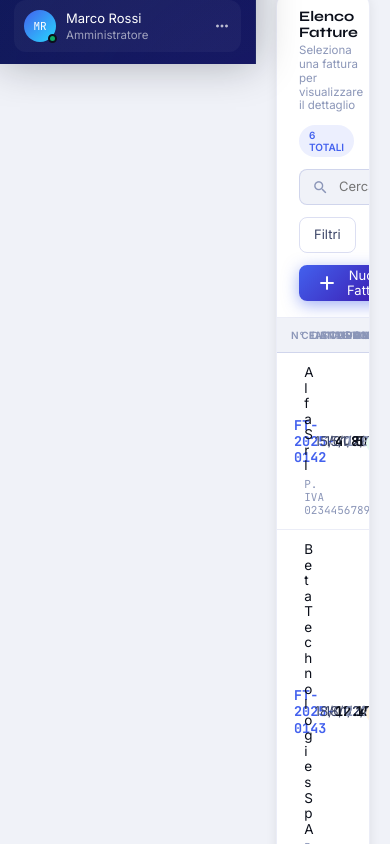
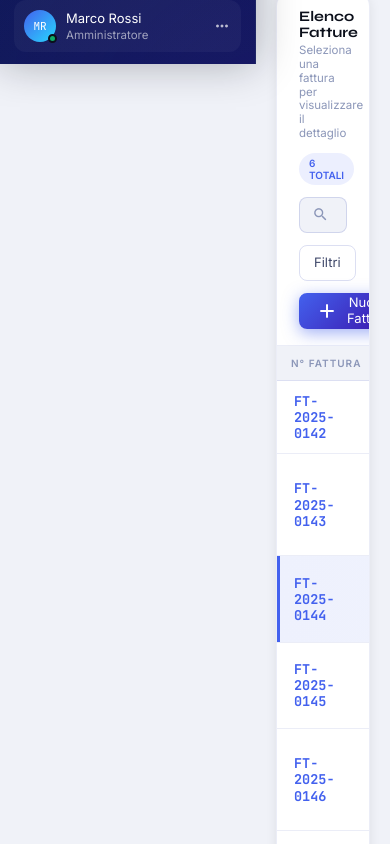
Before and after one commit to AdeleGiuff/test, an Angular app in the folder exo-erp/: page / in a window 390 px wide. Shown: the part 780-1624 px from the top of the page. Built offline with nearby package versions, Linux system fonts and the light colour scheme.

Commit message:
fix responsiveness lista fatture e dettaglio

```diff
--- a/exo-erp/src/app/features/invoice-page/invoice-page.component.html
+++ b/exo-erp/src/app/features/invoice-page/invoice-page.component.html
@@ -49,20 +49,22 @@
             <tbody>
                 @for (invoice of filteredInvoices; track invoice.id) {
                 <tr (click)="selectInvoice(invoice)" [class.selected]="selectedInvoice.id === invoice.id">
-                    <td class="invoice-id text-mono">{{ invoice.id }}</td>
+                    <td class="invoice-id text-mono" data-label="N° Fattura">{{ invoice.id }}</td>
 
-                    <td>
+                    <td data-label="Cliente">
                         <div class="customer-name text-body-lg">{{ invoice.customer }}</div>
                         <div class="customer-vat text-mono-sm">P. IVA {{ invoice.vatNumber }}</div>
                     </td>
 
-                    <td class="date-cell text-body-lg">{{ invoice.issueDate | date: 'dd/MM/yyyy' }}</td>
-                    <td class="date-cell text-body-lg">{{ invoice.dueDate | date: 'dd/MM/yyyy' }}</td>
-                    <td class="amount text-mono">{{ formatEuro(invoice.taxableAmount) }}</td>
-                    <td class="muted-amount text-mono">{{ formatEuro(invoice.vatAmount) }}</td>
-                    <td class="amount text-mono">{{ formatEuro(invoice.totalAmount) }}</td>
+                    <td class="date-cell text-body-lg" data-label="Data emissione">{{ invoice.issueDate | date:
+                        'dd/MM/yyyy' }}</td>
+                    <td class="date-cell text-body-lg" data-label="Scadenza">{{ invoice.dueDate | date: 'dd/MM/yyyy' }}
+                    </td>
+                    <td class="amount text-mono" data-label="Imponibile">{{ formatEuro(invoice.taxableAmount) }}</td>
+                    <td class="muted-amount text-mono" data-label="Iva">{{ formatEuro(invoice.vatAmount) }}</td>
+                    <td class="amount text-mono" data-label="Totale">{{ formatEuro(invoice.totalAmount) }}</td>
 
-                    <td>
+                    <td data-label="Stato">
                         <app-status-badge [status]="invoice.status" />
                     </td>
 
--- a/exo-erp/src/app/features/invoice-page/invoice-page.component.scss
+++ b/exo-erp/src/app/features/invoice-page/invoice-page.component.scss
@@ -106,10 +106,11 @@
 
 .table-wrap {
   overflow-x: auto;
+  -webkit-overflow-scrolling: touch;
 }
 
 .table-wrap table {
-  min-width: 100%;
+  min-width: 980px;
   table-layout: fixed;
   position: relative;
 }
@@ -303,15 +304,18 @@
 }
 
 .detail-table-wrap {
+  overflow-x: auto;
+  -webkit-overflow-scrolling: touch;
   border-top-left-radius: 0;
   border-top-right-radius: 0;
-  overflow: hidden;
+  overflow-y: hidden;
   animation: fadeUp 0.3s ease forwards;
   animation-delay: 0.05s;
 }
 
 .detail-table-wrap table {
   width: 100%;
+  min-width: 780px;
   table-layout: fixed;
 }
 
@@ -427,10 +431,6 @@
     grid-template-columns: repeat(2, minmax(0, 1fr));
   }
 
-  .panel-header {
-    flex-wrap: wrap;
-  }
-
   .detail-header {
     flex-direction: column;
   }
@@ -441,8 +441,161 @@
   }
 }
 
+@media (max-width: 1024px) {
+  .table-wrap table {
+    min-width: 920px;
+  }
+
+  .row-actions-cell {
+    width: 92px;
+    min-width: 92px;
+  }
+
+  .row-actions {
+    gap: 4px;
+  }
+
+  .row-icon-btn {
+    width: 26px;
+    height: 26px;
+  }
+
+  .row-icon-btn .material-icons-round {
+    font-size: 15px;
+  }
+}
+
+@media (max-width: 900px) {
+  .detail-header {
+    flex-direction: column;
+    gap: 16px;
+    padding: 18px;
+  }
+
+  .detail-header .right {
+    margin-left: 0;
+    width: 100%;
+    display: grid;
+    grid-template-columns: repeat(2, minmax(0, 1fr));
+    gap: 16px;
+    align-items: start;
+  }
+
+  .detail-table-wrap th:nth-child(3),
+  .detail-table-wrap td:nth-child(3) {
+    width: 72px;
+  }
+
+  .detail-table-wrap th:nth-child(4),
+  .detail-table-wrap td:nth-child(4) {
+    width: 120px;
+  }
+
+  .detail-table-wrap th:nth-child(5),
+  .detail-table-wrap td:nth-child(5) {
+    width: 72px;
+  }
+
+  .detail-table-wrap th:nth-child(6),
+  .detail-table-wrap td:nth-child(6) {
+    width: 110px;
+  }
+
+  .detail-table-wrap th:nth-child(7),
+  .detail-table-wrap td:nth-child(7) {
+    width: 120px;
+  }
+}
+
+@media (max-width: 768px) {
+  .panel-header {
+    align-items: stretch;
+  }
+
+  .title-block {
+    width: 100%;
+    margin-right: 0;
+  }
+
+  .total-chip {
+    order: 2;
+  }
+
+  .search-box {
+    order: 3;
+    min-width: 100%;
+    width: 100%;
+  }
+
+  .ghost-btn,
+  .primary-btn {
+    justify-content: center;
+  }
+
+  .ghost-btn {
+    order: 4;
+  }
+
+  .primary-btn {
+    order: 5;
+  }
+
+  .table-wrap table {
+    min-width: 860px;
+  }
+
+  .detail-table-wrap table {
+    min-width: 720px;
+  }
+
+  .detail-table-header {
+    padding: 10px 16px;
+  }
+
+  .detail-footer {
+    grid-template-columns: 1fr;
+    padding: 16px;
+  }
+
+  .totals {
+    min-width: 0;
+    width: 100%;
+  }
+
+  .total-row {
+    gap: 16px;
+  }
+}
+
 @media (max-width: 720px) {
   .kpi-grid {
     grid-template-columns: 1fr;
   }
 }
+
+@media (max-width: 640px) {
+  .detail-header .right {
+    grid-template-columns: 1fr;
+  }
+
+  .detail-id {
+    word-break: break-word;
+  }
+
+  .detail-customer {
+    line-height: 1.35;
+  }
+}
+
+@media (max-width: 480px) {
+  .total-row,
+  .total-row.grand {
+    flex-direction: column;
+    align-items: flex-start;
+    gap: 6px;
+  }
+
+  .footer-note {
+    align-items: flex-start;
+  }
+}
```
